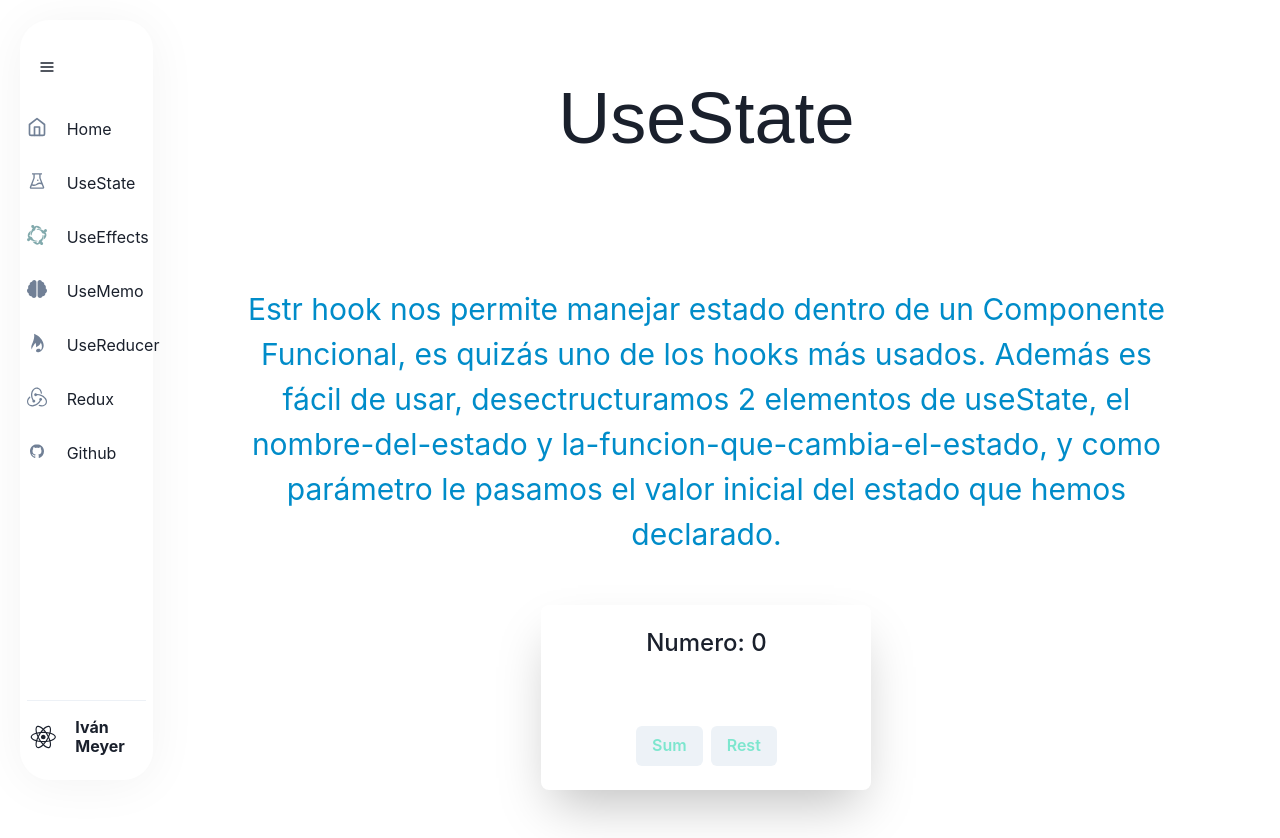
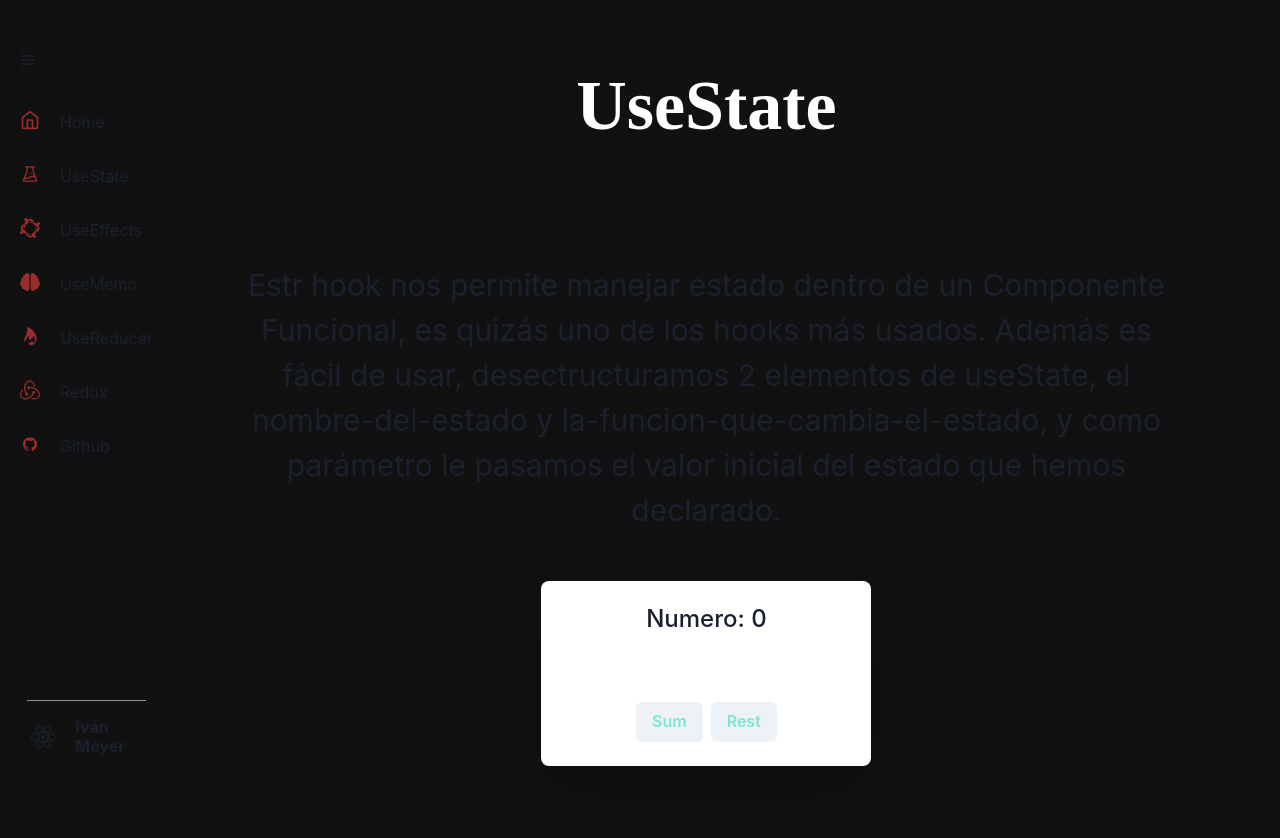
Before and after one commit to IvanMJs/react-hooks-page, a Next.js app: page /UseState/UseState in a window 1280 px wide. After the commit the page ends 814 px from the top, so only its background shows below. Built offline with nearby package versions, Linux system fonts and the light colour scheme.

Commit message:
Changes Title and icon burguer

```diff
--- a/src/components/Sidebar/NavHoverBox.js
+++ b/src/components/Sidebar/NavHoverBox.js
@@ -1,5 +1,5 @@
 import React from "react";
-import { Flex, Heading, Text, Icon } from "@chakra-ui/react";
+import { Flex, Heading, Icon } from "@chakra-ui/react";
 
 export default function NavHoverBox({ title, icon }) {
   return (
--- a/src/components/Sidebar/NavItem.js
+++ b/src/components/Sidebar/NavItem.js
@@ -40,7 +40,7 @@ export default function NavItem({
               <Icon
                 as={icon}
                 fontSize="xl"
-                color={active ? "#82AAAD" : "gray.500"}
+                color={active ? "blue.700" : "red.700"}
               />
               <Text ml={5} display={navSize == "small" ? "none" : "flex"}>
                 {title}
--- a/src/components/Sidebar/Sidebar.js
+++ b/src/components/Sidebar/Sidebar.js
@@ -7,7 +7,7 @@ import {
   Icon,
   Heading,
 } from "@chakra-ui/react";
-import { FiMenu, FiHome, FiCalendar, FiUser } from "react-icons/fi";
+import { FiMenu, FiHome } from "react-icons/fi";
 import { DiReact, DiGithubBadge } from "react-icons/di";
 import { FaHornbill, FaBrain } from "react-icons/fa";
 import { GiCandlebright } from "react-icons/gi";
@@ -31,22 +31,24 @@ export default function Sidebar() {
       justifyContent="space-between"
     >
       <Flex
-        p="5%"
         flexDir="column"
         w="100%"
-        alignItems={navSize == "small" ? "center" : "flex-start"}
+        e="100%"
+        display={navSize == "small" ? "block" : "flex-start"}
         as="nav"
       >
         <IconButton
+          display={navSize == "small" ? "block" : ""}
           background="none"
           mt={5}
           _hover={{ background: "none" }}
-          icon={<FiMenu />}
           onClick={() => {
             if (navSize == "small") changeNavSize("large");
             else changeNavSize("small");
           }}
+          icon={<FiMenu />}
         />
+
         <NavItem
           navSize={navSize}
           icon={FiHome}
@@ -65,7 +67,6 @@ export default function Sidebar() {
           icon={FaHornbill}
           title="UseEffects"
           href="/UseEffects/UseEffects"
-          active
         ></NavItem>
         <NavItem
           navSize={navSize}
--- a/src/components/cards/Card.js
+++ b/src/components/cards/Card.js
@@ -5,7 +5,6 @@ import {
   Center,
   useColorModeValue,
   Heading,
-  Text,
   Stack,
   Image,
   Button,
--- a/src/components/theme/Theme.js
+++ b/src/components/theme/Theme.js
@@ -1,7 +1,7 @@
 import { extendTheme } from "@chakra-ui/react";
 
 const config = {
-  initialColorMode: "dark",
+  initialColorMode: "light",
   useSystemColorMode: false,
 };
 
--- a/src/pages/UseState/UseState.js
+++ b/src/pages/UseState/UseState.js
@@ -1,10 +1,9 @@
-import { Button, Flex, Text, Stack } from "@chakra-ui/react";
+import { Button, Flex, Text, Heading } from "@chakra-ui/react";
 import React, { useState } from "react";
 import ProductSimple from "../../components/cards/Card";
 import Sidebar from "../../components/Sidebar/Sidebar";
 
 const UseStateHook = () => {
-
   /**
    Usamos count y setCount inicializado en 0 y en el onclick
    lo vamos seteando al count para que sume o reste
@@ -19,15 +18,16 @@ const UseStateHook = () => {
     <Flex>
       <Sidebar />
       <Flex mt="5%" display="-ms-grid" textAlign="center">
-        <Text
-          fontFamily="sans-serif"
-          fontSize="72px"
-          color="linear-gradient(90deg, rgba(0,0,0,1) 0%, rgba(149,18,18,1) 94%)"
+        <Heading
+
+          fontSize="70px"
+          fontFamily="Ink Free"
+          color="#FFFFFF"
         >
           UseState
-        </Text>
+        </Heading>
         <Flex mt="10%">
-          <Text color="linkedin.600" fontSize="3xl" margin="auto" width="80%">
+          <Text fontSize="3xl" margin="auto" width="80%">
             Estr hook nos permite manejar estado dentro de un Componente
             Funcional, es quizás uno de los hooks más usados. Además es fácil de
             usar, desectructuramos 2 elementos de useState, el nombre-del-estado
--- a/src/styles/globals.css
+++ b/src/styles/globals.css
@@ -1,12 +1,7 @@
 html,
 body {
-  padding: 0;
-  margin: 0;
-  font-family: -apple-system, BlinkMacSystemFont, Segoe UI, Roboto, Oxygen,
-    Ubuntu, Cantarell, Fira Sans, Droid Sans, Helvetica Neue, sans-serif;
-  visibility: visible !important;
+ background-color: #111111 !important;
 }
-
 a {
   color: inherit;
   text-decoration: none;
```
Also changed, not shown: src/pages/Redux/Redux.js (+4 -8 lines), src/pages/UseEffects/UseEffects.js (+4 -8 lines), src/pages/UseMemo/UseMemo.js (+6 -7 lines), src/pages/UseReducer/UseReducer.js (+10 -9 lines).
